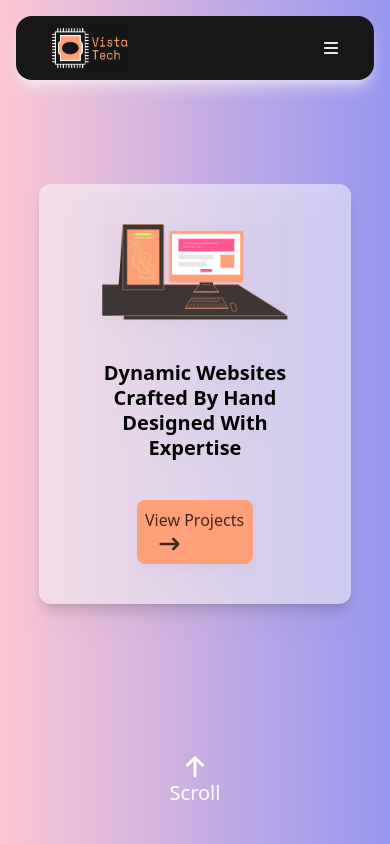
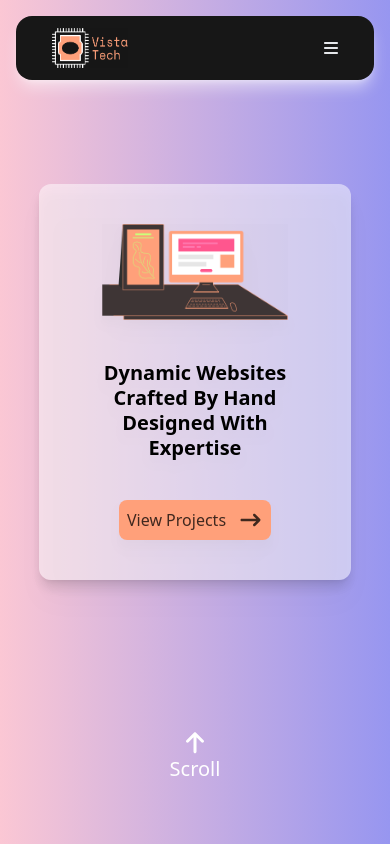
Before and after one commit to Clarkden/vistatech-next, a Next.js app: page / in a window 390 px wide. Shown: the top 844 px of the page. Built offline with nearby package versions, Linux system fonts and the light colour scheme.

Commit message:
Fixed view projects link

```diff
--- a/pages/index.js
+++ b/pages/index.js
@@ -62,14 +62,17 @@
           <div className='w-full md:w-2/3 flex flex-col items-center md:block'>
             <h1 className='hidden md:block md:text-left leading-tight font-bold text-xl lg:text-5xl md:text-4xl sm:text-3xl text-center text-black'>
               Dynamic Websites<br></br>Crafted By Hand<span className='invisble md:visible'><br></br></span>Designed With<br></br>Expertise</h1>
-              <h1 className='block md:hidden w-4/5 mx-auto md:text-left leading-tight font-bold text-xl lg:text-5xl md:text-4xl sm:text-3xl text-center text-black'>
+            <h1 className='block md:hidden w-4/5 mx-auto md:text-left leading-tight font-bold text-xl lg:text-5xl md:text-4xl sm:text-3xl text-center text-black'>
               Dynamic Websites Crafted By Hand Designed With Expertise</h1>
-            <div className='mt-10 hover:shadow-white hover:shadow-lg hover:cursor-pointer transition delay-50 duration-20 bg-lightsalmon p-2 w-1/2 rounded-lg flex'>
-              <a href='/projects' className=' text-base md:text-xl text-black/75 mx-auto'>
-                View Projects
-                <FontAwesomeIcon icon={faArrowRightLong} className='inline-block ml-3' size='lg' fixedWidth />
-              </a>
-            </div>
+            <a href="/projects">
+              <div className='mt-10 hover:shadow-white hover:shadow-lg hover:cursor-pointer transition delay-50 duration-20 bg-lightsalmon p-2 w-full md:w-1/2 rounded-lg flex'>
+                <text className=' text-base md:text-xl text-black/75 mx-auto'>
+                  View Projects
+                  <FontAwesomeIcon icon={faArrowRightLong} className='inline-block ml-3' size='lg' fixedWidth />
+                </text>
+              </div>
+            </a>
+
           </div>
           <div className='w-4/5 mb-10 md:w-1/3 md:mb-0'>
             <img src="/desk-img.png" className=" md:w-80"></img>
```
